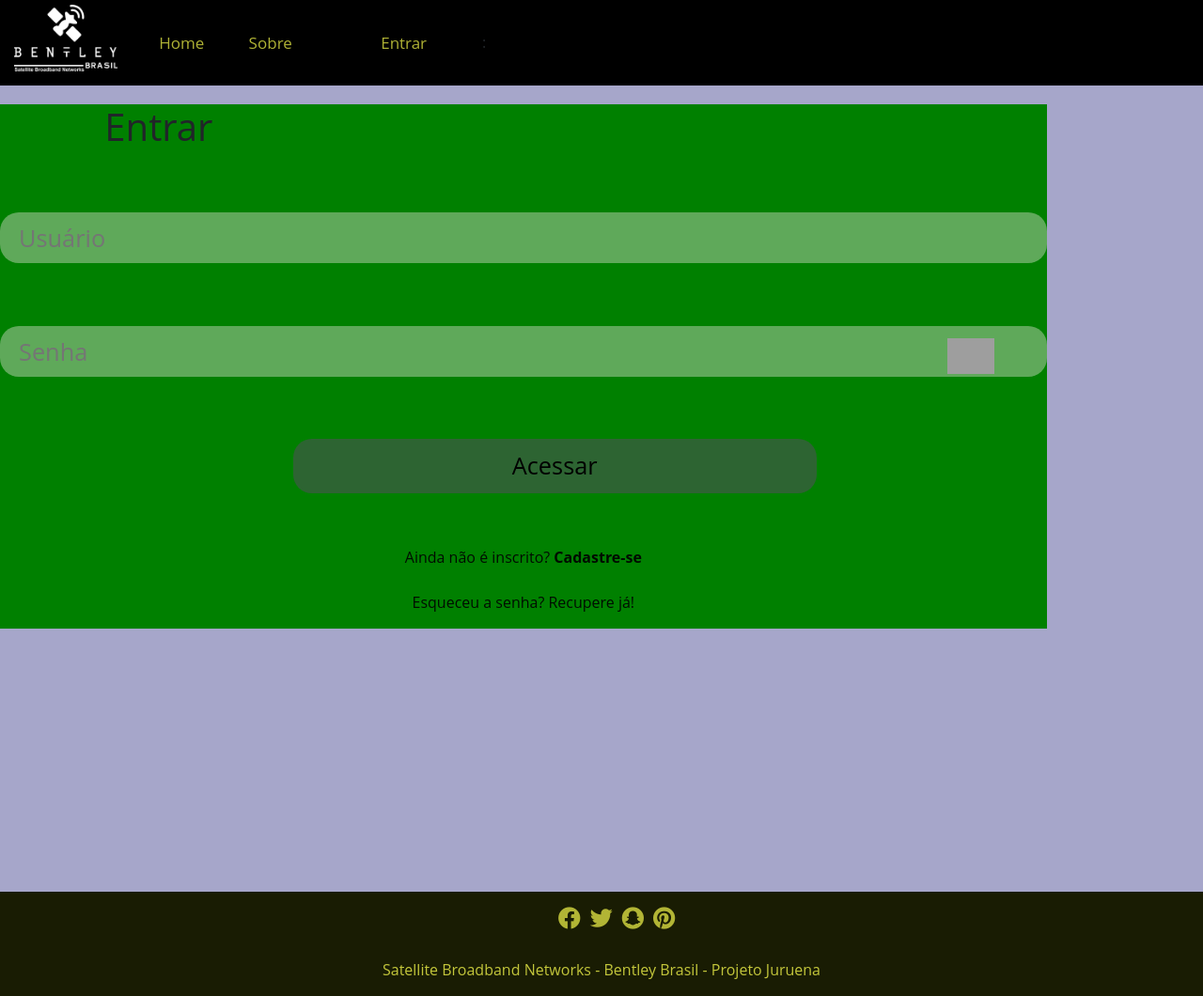
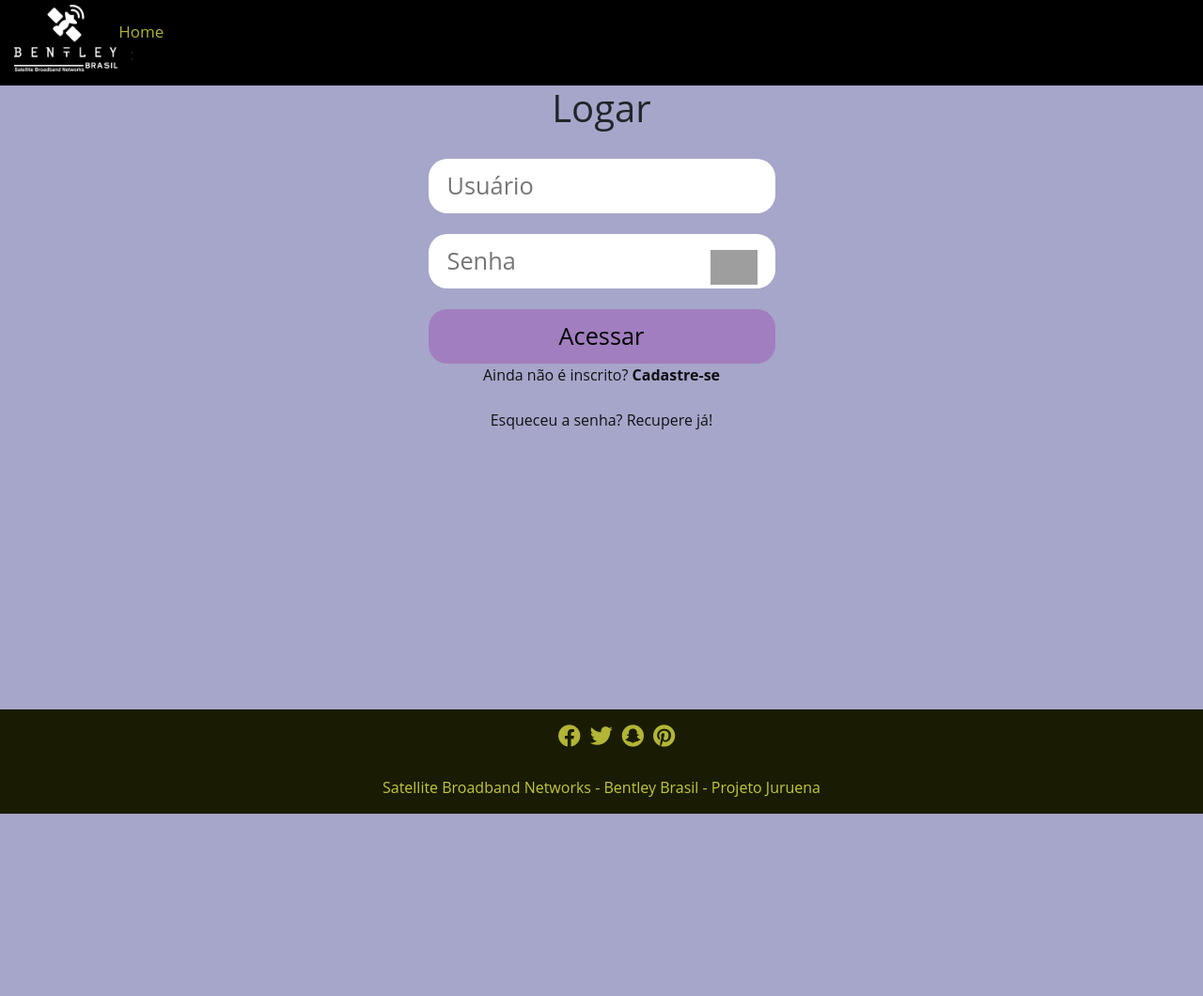
Before and after one commit to LuizMarcello/gn-bentley-api-sdk-php, a PHP site: page /gn-bentley-api-sdk-php/logar.php in a window 1280 px wide. Shown: the whole page at 94% size. After the commit the page ends 866 px from the top, so only its background shows below. Run offline with PHP 8.4, Linux system fonts and the light colour scheme; some libraries are stand-ins or nearby versions; grey boxes are pictures that could not be loaded.

Commit message:
Londrina:16.11.2021_19:45hs

```diff
--- a/css/stylelogar.css
+++ b/css/stylelogar.css
@@ -1,5 +1,3 @@
-<<<<<<< HEAD
-
 /* Fazendo o "RESET": */
 * {
   margin: 0;
@@ -31,12 +27,10 @@ header {
   display: flex;
   flex-direction: row;
   width: 100%;
-  top: 0;
-  left: 0;
   align-items: center;
   background-color: black;
-  margin-bottom: 20px;
-  justify-content: flex-start;
+ /*  margin-bottom: 20px; */
+  justify-content: start;
 }
 
 a {
@@ -45,26 +39,15 @@ a {
   opacity: 0.9;
 }
 
-header nav .navmenu {
-  display: flex;
-  flex-direction: row;
-  justify-content: start;
-  margin: 10%;
-  align-items: center;
-  text-align: center;
-}
+.navmenu {}
 
-header .navmenu li {
-  margin-right: 40%;
-}
+header .navmenu li {}
 
-header .navmenu li:first-child {
-  margin-left: 25%;
-}
+.navmenu li a {}
 
-header .navmenu li:last-child {
-  margin-right: 50%;
-}
+header .navmenu li:first-child { }
+
+header .navmenu li:last-child {}
 
 header img {
   width: 110px;
@@ -76,13 +59,8 @@ header img {
 header nav div a {
   color: #c3c63b;
   font-size: 17px;
-}
-
-header .navmenu {
-  display: flex;
-  justify-content: center;
-  text-align: center;
-  align-items: center;
+  margin-left: 4%;
+  left: 5%;
 }
 
 header li {
@@ -91,256 +69,47 @@ header li {
   align-items: center;
 }
 
-header li:last-child {
-  margin-right: 12%;
-}
-
-header li:first-child {
-  margin-left: 12%;
-}
-
-
-/* ESTILIZANDO O "MAIN" */
-/* Container */
-main {
-  /* display: flex; */
- /*  flex-direction: row; */
-  /* justify-content: center; */
-  /* min-height: 60vh; */
-}
+/* ESTILIZANDO O MAIN */
 
 /* Filho Verde*/
 .content-box {
-  /*  display: flex; */
+  display: flex;
+  flex-direction: column;
   position: relative;
-  background: green;
+  /* background: green; */
   width: 100%;
-  justify-content: center;
-  /*  margin: 0 12% 0 12%; */
+  align-items: center;
 }
 
-.content-box input {
-  background: blue;
-  display: block;
-  height: 15%;
-  max-width: 100%;
+input {
+  /* height: 120%; */
+  width: 100%;
+  min-width: 100%;
+  margin-top: 6%;
+  font-size: 19pt;
+  padding: 10px 20px;
+  border: none;
+  outline: none;
+  /* background: blue; */
   border-radius: 20px;
-  border: 2px solid black;
-  font-size: 19pt;
-  border: none;
-  background-color: rgba(237, 231, 225, 0.4);
+}
+
+.content-box input[type=submit] {
+  background-color: rgba(150, 34, 165, 0.3);
+  height: 50%;
+  width: 20%;
+  cursor: pointer;
+  border: none
 }
 
 .olho {
   cursor: pointer;
   width: 50px;
   position: absolute;
- /*  top: 14%; */
+  /*  top: 14%; */
   bottom: 5%;
   /* left: 75%; */
   right: 5%;
-
-}
-
-input[type=submit] {
-  margin-bottom: 5%;
-  justify-content: center;
-  height: 50%;
-  width: 50%;
-  background-color: rgba(150, 34, 165, 0.3);
-  border: none;
-  cursor: pointer;
-}
-
-
-
-a {
-  color: black;
-  text-decoration: none;
-  text-align: center;
-  display: block;
-}
-
-a:hover {
-  text-decoration: underline;
-}
-
-div.msg-erro {
-  width: 400px;
-  margin: 10px auto;
-  padding: 10px;
-  background-color: rgba(250, 128, 114, .3);
-  border: 1px solid rgb(165, 42, 42);
-}
-
-.content-box label {
-  margin-top: 5%;
-  margin-left: 12%;
-}
-
-.content-box h1 {
-  margin-left: 10%;
-}
-
-
-
-
-
-
-
-
-/* Fazendo o "RESET": */
-
-* {
-  margin: 0;
-  padding: 0;
-  font-size: 100%;
-  box-sizing: border-box;
-  font-family: 'Open Sans', sans-serif;
-}
-
-html {
-  height: 100%;
-}
-
-nav,
-ul {
-  list-style: none;
-}
-
-body {
-  /* background-image: url("../img/imagesSateliteCobertura.jpg"); */
-  /*  background-image: url("../img/.jpg"); */
-  background-position: 50% 50%;
-  background-color: rgb(166, 166, 202);
-  font-family: Arial;
-}
-
-.content-box {
-  margin-right: 13%;
-  /* flex: 1; */
-}
-
-a {
-  text-decoration: none;
-  cursor: pointer;
-  opacity: 0.9;
-}
-
-/* ESTILIZANDO O "HEADER": */
-
-header {
-  display: flex;
-  flex-direction: row;
-  width: 100%;
-  top: 0;
-  left: 0;
-  align-items: center;
-  background-color: black;
-  margin-bottom: 20px;
-  justify-content: flex-start;
-}
-
-header nav .navmenu {
-  display: flex;
-  flex-direction: row;
-  justify-content: start;
-  margin: 10%;
-  align-items: center;
-  text-align: center;
-}
-
-header .navmenu li {
-  margin-right: 40%;
-}
-
-header .navmenu li:first-child {
-  margin-left: 25%;
-}
-
-header .navmenu li:last-child {
-  margin-right: 50%;
-}
-
-header img {
-  width: 110px;
-  margin-left: 15px;
-  margin-top: 5px;
-}
-
-header nav div a {
-  color: #c3c63b;
-  font-size: 17px;
-}
-
-header img {
-  margin-bottom: 15px;
-}
-
-header .navmenu {
-  display: flex;
-  justify-content: center;
-  text-align: center;
-  align-items: center;
-}
-
-header li {
-  margin: 0 35% 0 0;
-  text-align: center;
-  align-items: center;
-}
-
-header li:last-child {
-  margin-right: 12%;
-}
-
-header li:first-child {
-  margin-left: 12%;
-}
-
-main {
-  display: flex;
-  justify-content: center;
-  min-height: 60vh;
-}
-
-.flex-box {
-  display: flex;
-  flex: 1;
-  align-items: center;
-  justify-content: center;
-  margin: 7% 7%;
-}
-
-/*  .flex-box .content-box a {
-display: flex;
-text-align: center;
-align-items: center;
-justify-content: center;
-margin-left: 5%;
-
-} */
-
-input {
-  height: 120%;
-  width: 120%;
-  margin-top: 6%;
-  margin-right: 20%;
-  border-radius: 30px;
-  border: 2px solid black;
-  font-size: 19pt;
-  padding: 10px 20px;
-  border: none;
-  background-color: rgba(237, 231, 225, 0.4);
-  outline: none;
-}
-
-input[type=submit] {
-  margin-left: 28%;
-  margin-bottom: 5%;
-  justify-content: center;
-  height: 50%;
-  width: 50%;
 }
 
 a {
@@ -348,16 +117,12 @@ a {
   text-decoration: none;
   text-align: center;
   display: block;
+  cursor: pointer;
+  opacity: 0.9;
 }
 
 a:hover {
   text-decoration: underline;
-}
-
-input[type=submit] {
-  background-color: rgba(150, 34, 165, 0.3);
-  border: none;
-  cursor: pointer;
 }
 
 div.msg-erro {
@@ -379,9 +144,7 @@ div.msg-erro {
   /*  border: 2px solid black; */
 }
 
-.content-box h1 {
-  margin-left: 10%;
-}
+/* ESTILIZANDO O "FOOTER" */
 
 footer {
   display: flex;
--- a/index.php
+++ b/index.php
@@ -37,7 +37,7 @@ $u->conectar("gerencianet_usuarios", "localhost", "root", "root1234");
                         <a class="nav-link" href="sair.php">Sair</a>
                     <?php } ?>
                     <?php if (!isset($_SESSION['id'])) { ?>
-                        <a class="nav-link" href="logar.php">Entrar</a>
+                        <a class="nav-link" href="logar.php">Logar</a>
                     <?php } ?>
                 </li>
 
--- a/logar.php
+++ b/logar.php
@@ -16,30 +16,34 @@ $u->conectar("gerencianet_usuarios", "localhost", "root", "root1234");
   <meta name="viewport" content="width=device-width, initial-scale=1.0">
   <title>Bentley Juruena Login</title>
   <!-- Icones fontawesome: -->
-  <link rel="stylesheet" href="https://pro.fontawesome.com/releases/v5.10.0/css/all.css" integrity="sha384-AYmEC3Yw5cVb3ZcuHtOA93w35dYTsvhLPVnYs9eStHfGJvOvKxVfELGroGkvsg+p" crossorigin="anonymous" />
+  <link rel="stylesheet" href="https://pro.fontawesome.com/releases/v5.10.0/css/all.css"
+   integrity="sha384-AYmEC3Yw5cVb3ZcuHtOA93w35dYTsvhLPVnYs9eStHfGJvOvKxVfELGroGkvsg+p" crossorigin="anonymous" />
   <!-- Fontes da google: font-family: 'Open Sans', sans-serif; -->
   <!-- <link rel="stylesheet" href="https://fonts.googleapis.com/css?family=Open+Sans:300,400,700"> -->
-  <link href="https://cdn.jsdelivr.net/npm/bootstrap@5.0.2/dist/css/bootstrap.min.css" rel="stylesheet" integrity="sha384-EVSTQN3/azprG1Anm3QDgpJLIm9Nao0Yz1ztcQTwFspd3yD65VohhpuuCOmLASjC" crossorigin="anonymous">
+  <link href="https://cdn.jsdelivr.net/npm/bootstrap@5.0.2/dist/css/bootstrap.min.css" rel="stylesheet"
+  integrity="sha384-EVSTQN3/azprG1Anm3QDgpJLIm9Nao0Yz1ztcQTwFspd3yD65VohhpuuCOmLASjC" crossorigin="anonymous">
   <link rel="stylesheet" href="css/stylelogar.css">
   <!-- <link rel="stylesheet" href="https://cdn.linearicons.com/free/1.0.0/icon-font.min.css"> -->
 </head>
 
 <body>
+
+
   <header>
     <img src="https://sistema.bentleybrasil.com.br/img/logo-empresa-br.png" alt="Bentley Brasil">
     <nav>
       <div class="navmenu">
         <li><a href="index.php">Home</a></li>
-        <li><a href="">Sobre</a></li>
+       <!--  <li><a href="">Sobre</a></li> -->
         <!--  <li><a href="">Contato</a></li> -->
         <li>
           <?php if (isset($_SESSION['id'])) { ?>
             <a class="nav-link" href="sair.php">Sair</a>
           <?php } ?>
           <?php if (!isset($_SESSION['id'])) { ?>
-        <li>
+        <!-- <li>
           <a href="logar.php">Entrar</a>
-        </li>
+        </li> -->
         <?php } ?>:
         </li>
 
@@ -67,14 +71,16 @@ $u->conectar("gerencianet_usuarios", "localhost", "root", "root1234");
     </nav>
   </header>
 
+
   <main>
     <div class="content-box">
-      <h1>Entrar</h1>
+      <h1>Logar</h1>
       <form method="POST">
         <input type="email" name="email" placeholder="Usuário">
         <div style="position: relative;">
           <input type="password" name="senha_usuario" id="pass" placeholder="Senha">
-          <img style="position: absolute;" src="https://cdn0.iconfinder.com/data/icons/ui-icons-pack/100/ui-icon-pack-14-512.png" id="olho" class="olho">
+          <img style="position: absolute;" src="https://cdn0.iconfinder.com/data/icons/ui-icons-pack/100/ui-icon-pack-14-512.png"
+           id="olho" class="olho">
         </div>
         <input type="submit" value="Acessar">
         <a href="cadastrar.php">Ainda não é inscrito?<strong> Cadastre-se</strong></a><br>
@@ -82,6 +88,7 @@ $u->conectar("gerencianet_usuarios", "localhost", "root", "root1234");
       <p align="right"><a href="recuperarsenha/esqueci-a-senha.php">Esqueceu a senha? Recupere já!</a></p>
     </div>
   </main>
+
 
   <br>
 
```
Also changed, not shown: other parts of css/stylelogar.css (+2 -89 lines).
